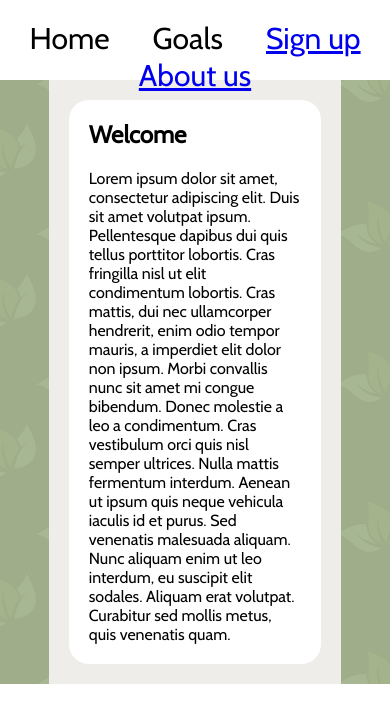
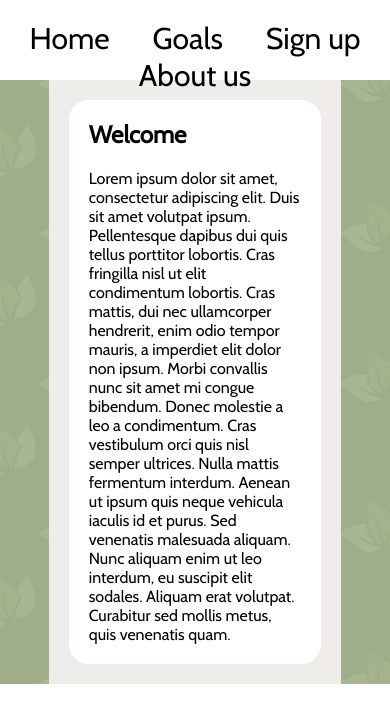
Before and after one commit to AdamHewitt707/web-dev-nsg, a plain HTML site: page index.html in a window 390 px wide. Shown: the top 722 px of the page. Drawn offline with Linux system fonts and the light colour scheme.

Commit message:
Navbar changes
updated nav bar/link elements text styling

added responsive web design by changing colour of nav elements on hover

```diff
--- a/index.html
+++ b/index.html
@@ -16,10 +16,10 @@
         <header>
             <nav>
                 <ul>
-                    <li>Home</li>
-                    <li>Goals</li>
-                    <li><a href="sign-up.html">Sign up</a></li>
-                    <li><a href="about-us.html">About us</a></li>
+                    <li><a class="navlink" href="">Home</a></li>
+                    <li><a class="navlink" href="">Goals</a></li>
+                    <li><a class="navlink" href="sign-up.html">Sign up</a></li>
+                    <li><a class="navlink" href="about-us.html">About us</a></li>
                 </ul>
             </nav>
         </header>
--- a/main-style.css
+++ b/main-style.css
@@ -40,10 +40,7 @@ nav ul {
 nav ul li {
     list-style: none;
     display: inline;
-    margin-left: 5%;
-    margin-right: 5%;
-    margin-top: auto;
-    margin-bottom: auto;
+    margin: auto;
     font-family: cabin-regular;
     font-weight: 500;
     font-size: 30px;
@@ -87,11 +84,27 @@ footer {
     margin: auto;
     text-align: center;
     top: auto;
-    a {
-        text-decoration: none;
-    }
+}
 
+a {
+    color: black;
+    text-decoration: none;
 }
+
+.navlink {
+    color: black;
+    text-decoration: none;
+    position: relative;
+    padding-top: 100%;
+    padding-bottom: 25px;
+    padding-left: 5%;
+    padding-right: 5%;
+}
+
+.navlink:hover {
+    background-color: #EEEDE9;
+}
+
 /*---------------------------------------Chalak about-us .CSS -------------------------------------------------------------*/
 * {
    box-sizing: border-box;
```
Also changed, not shown: sign-up.html (+2 -2 lines).
